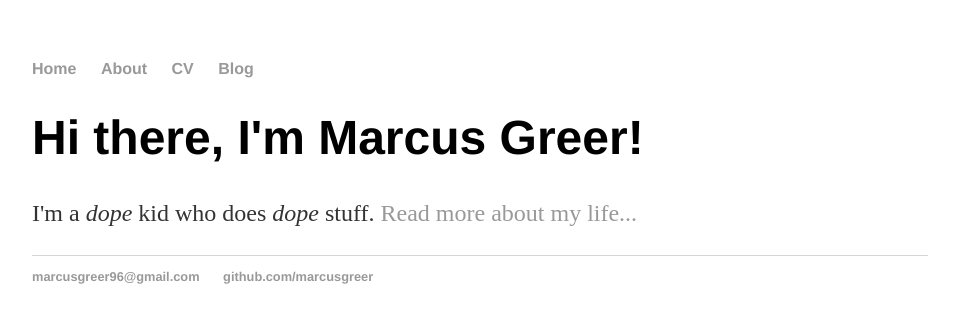
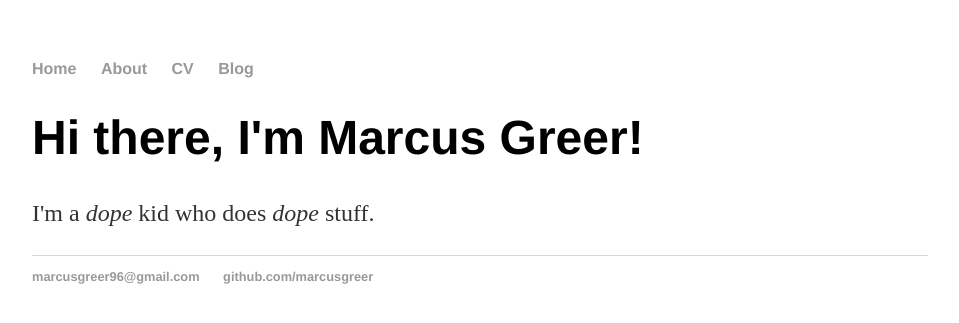
Before and after one commit to marcusgreer/marcusgreer.github.io, a Jekyll site: the page built from index.html, in a window 1280 px wide. Shown: the top 323 px of the page, without its empty margins (160-1119 px from the left). Built offline with Jekyll 4.4.1, drawn with Linux system fonts in a browser that asks for light colours.

Commit message:
got rid of dead link

```diff
--- a/index.html
+++ b/index.html
@@ -4,5 +4,5 @@ title: Marcus Greer
 ---
 <div class="blurb">
 	<h1>Hi there, I'm Marcus Greer!</h1>
-	<p>I'm a <em>dope</em> kid who does <em>dope</em> stuff. <a href="/about">Read more about my life...</a></p>
+	<p>I'm a <em>dope</em> kid who does <em>dope</em> stuff.</p>
 </div><!-- /.blurb -->
```
